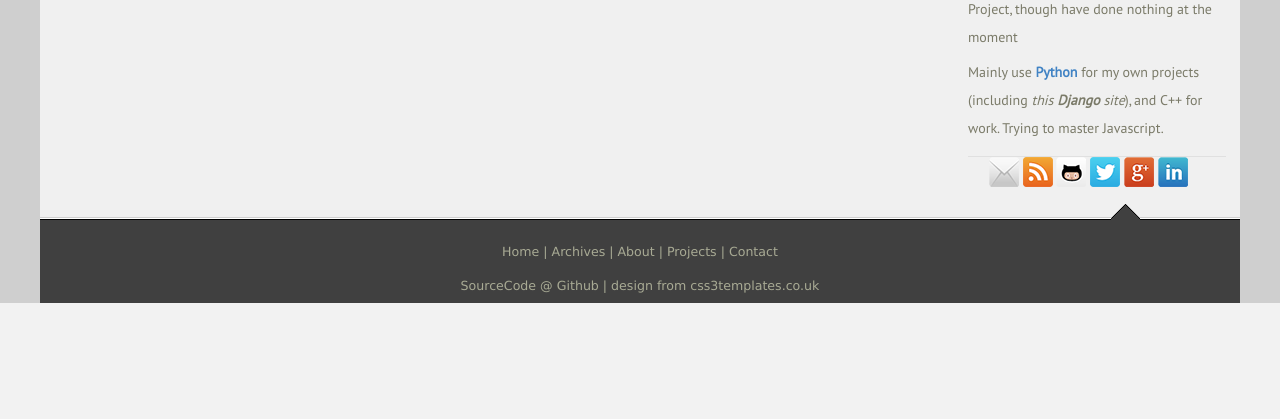
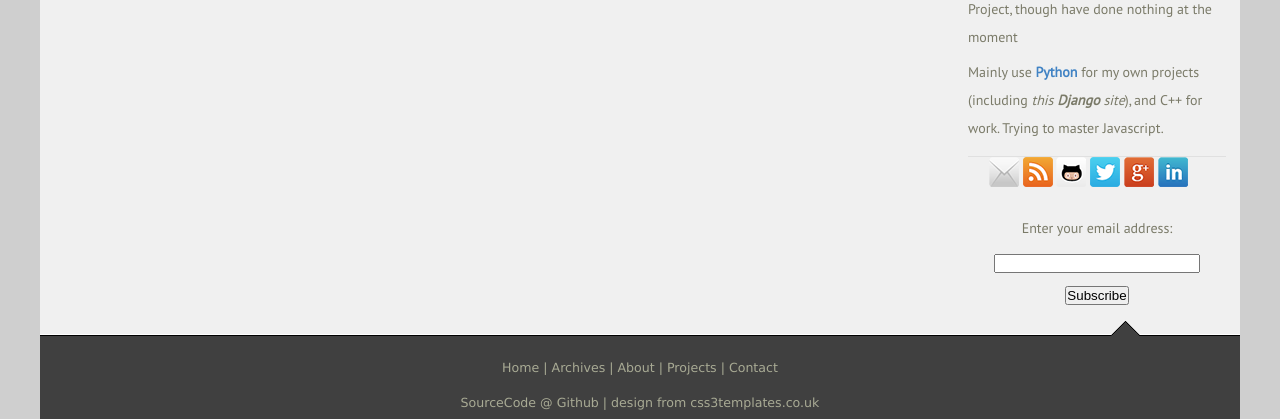
Before and after one commit to laike9m/My_Blog, a Django app: page /blog/ in a window 1280 px wide. Shown: the part 600-1019 px from the top of the page. Before the commit the page ends 903 px from the top, so only its background shows below. Run offline with Django 3.2, Linux system fonts and the light colour scheme; data that the repository does not hold is empty; parts of the project's set-up code (start-up, migrations or seed data) failed here and were passed over.

Commit message:
add email subscription

```diff
--- a/css3two_blog/templates/css3two_blog/blog_base.html
+++ b/css3two_blog/templates/css3two_blog/blog_base.html
@@ -111,6 +111,13 @@
               <img src="{% static 'css3two_blog/images/webicon-linkedin-m.png' %}" alt="LinkedIn logo">
               </a>
             </div>
+            <div style="margin-top: 15px">
+              <form style="padding:3px;text-align:center;" action="http://feedburner.google.com/fb/a/mailverify" method="post" target="popupwindow" onsubmit="window.open('http://feedburner.google.com/fb/a/mailverify?uri=laike9m', 'popupwindow', 'scrollbars=yes,width=550,height=520');return true">
+                <p>Enter your email address:</p>
+                <p><input type="text" style="width: 80%" name="email"/></p>
+                <input type="hidden" value="laike9m" name="uri"/><input type="hidden" name="loc" value="en_US"/><input type="submit" value="Subscribe" />
+              </form>
+            </div>
           </div>
         <!-- end about me -->
         </div>
```
